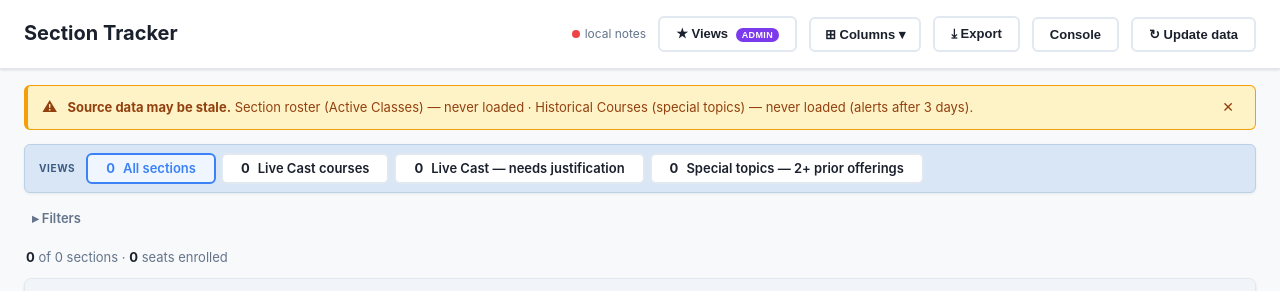
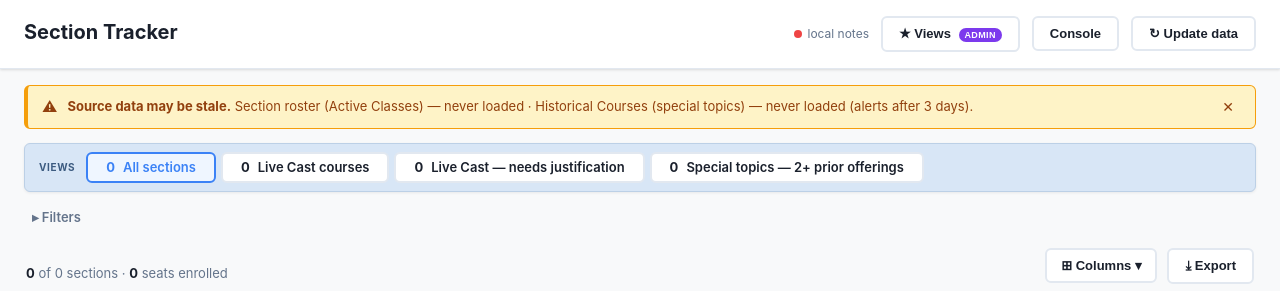
Before and after one commit to wmeleis/section-tracker, a Flask app: page / in a window 1280 px wide. Shown: the top 291 px of the page. Run offline with Flask 3, Linux system fonts and the light colour scheme; data that the repository does not hold is empty.

Commit message:
Move Columns + Export to a toolbar just above the table
Relocated the ⊞ Columns picker and ⤓ Export button out of the header into a new
.table-toolbar row above the list — summary on the left, the two buttons
right-aligned. Header now holds Views / Console / Update data only.

Co-Authored-By: Claude Opus 4.8 <noreply@anthropic.com>

```diff
--- a/static/style.css
+++ b/static/style.css
@@ -71,7 +71,9 @@ body.filters-collapsed #controls-section{display:none}
 .filter-group select,.filter-group input{padding:6px 10px;border:1px solid var(--border);border-radius:6px;font-size:13px;color:var(--text);background:#fff;min-width:130px}
 .filter-group input{min-width:230px}
 
-.summary{font-size:13px;color:var(--text-secondary);margin:14px 2px 10px}
+.table-toolbar{display:flex;justify-content:space-between;align-items:flex-end;gap:12px;margin:14px 2px 10px;flex-wrap:wrap}
+.table-actions{display:flex;gap:10px;align-items:center;margin-left:auto}
+.summary{font-size:13px;color:var(--text-secondary)}
 .summary b{color:var(--text)}
 
 /* Table */
--- a/templates/dashboard.html
+++ b/templates/dashboard.html
@@ -22,11 +22,6 @@
       <span class="scan-status" id="scan-status"></span>
       <span class="badge-dot" id="store-badge" title="Notes store"><span class="dot"></span><span id="store-label">notes</span></span>
       <button class="header-secondary-btn" id="views-btn" onclick="openViewsModal()">★ Views</button>
-      <div class="portfolio-col-picker" id="section-col-picker" style="position:relative">
-        <button class="portfolio-col-picker-btn" onclick="toggleSectionColPicker(event)">⊞ Columns ▾</button>
-        <div class="portfolio-col-dropdown" id="section-col-dropdown"></div>
-      </div>
-      <button class="header-secondary-btn" onclick="exportSectionsCsv()" title="Export filtered rows to CSV">⤓ Export</button>
       <button class="header-secondary-btn" id="console-btn" onclick="openConsoleModal()">Console</button>
       <button class="header-secondary-btn" id="connect-btn" onclick="connectNow()">↻ Update data</button>
     </div>
@@ -92,7 +87,16 @@
       </div>
     </div>
 
-    <div class="summary" id="summary"></div>
+    <div class="table-toolbar">
+      <div class="summary" id="summary"></div>
+      <div class="table-actions">
+        <div class="portfolio-col-picker" id="section-col-picker" style="position:relative">
+          <button class="portfolio-col-picker-btn" onclick="toggleSectionColPicker(event)">⊞ Columns ▾</button>
+          <div class="portfolio-col-dropdown" id="section-col-dropdown"></div>
+        </div>
+        <button class="header-secondary-btn" onclick="exportSectionsCsv()" title="Export filtered rows to CSV">⤓ Export</button>
+      </div>
+    </div>
 
     <div class="table-wrap">
       <table>
```
